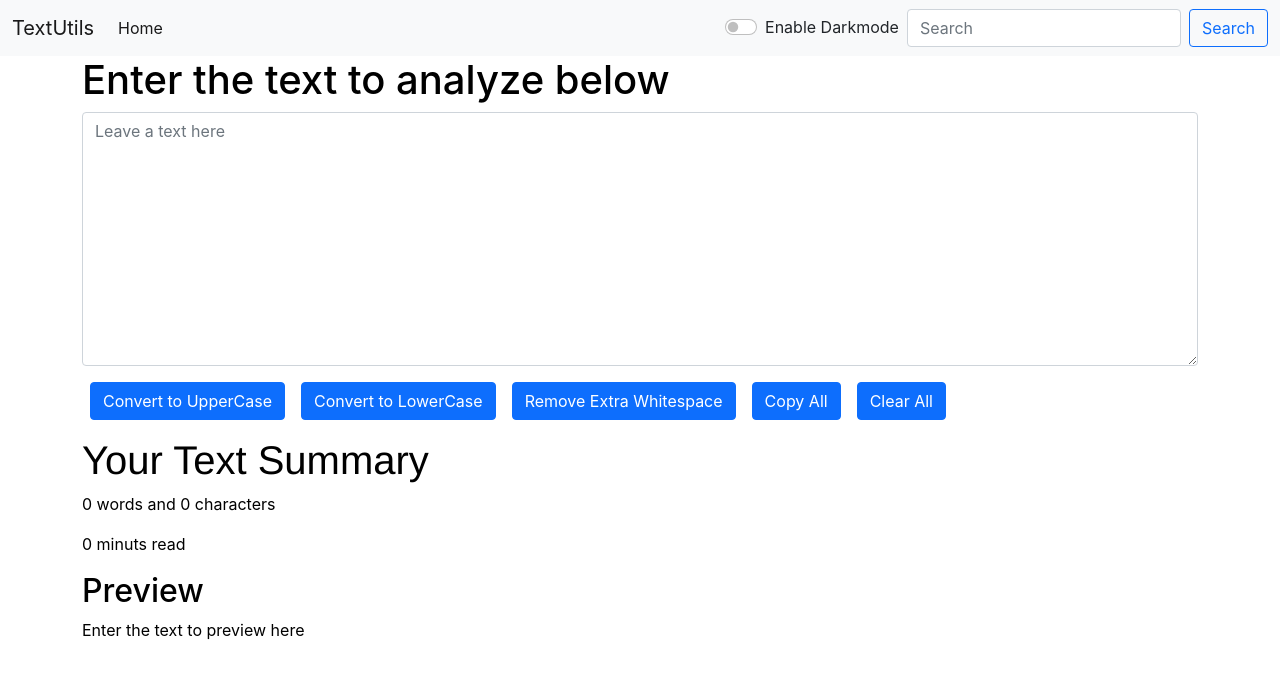
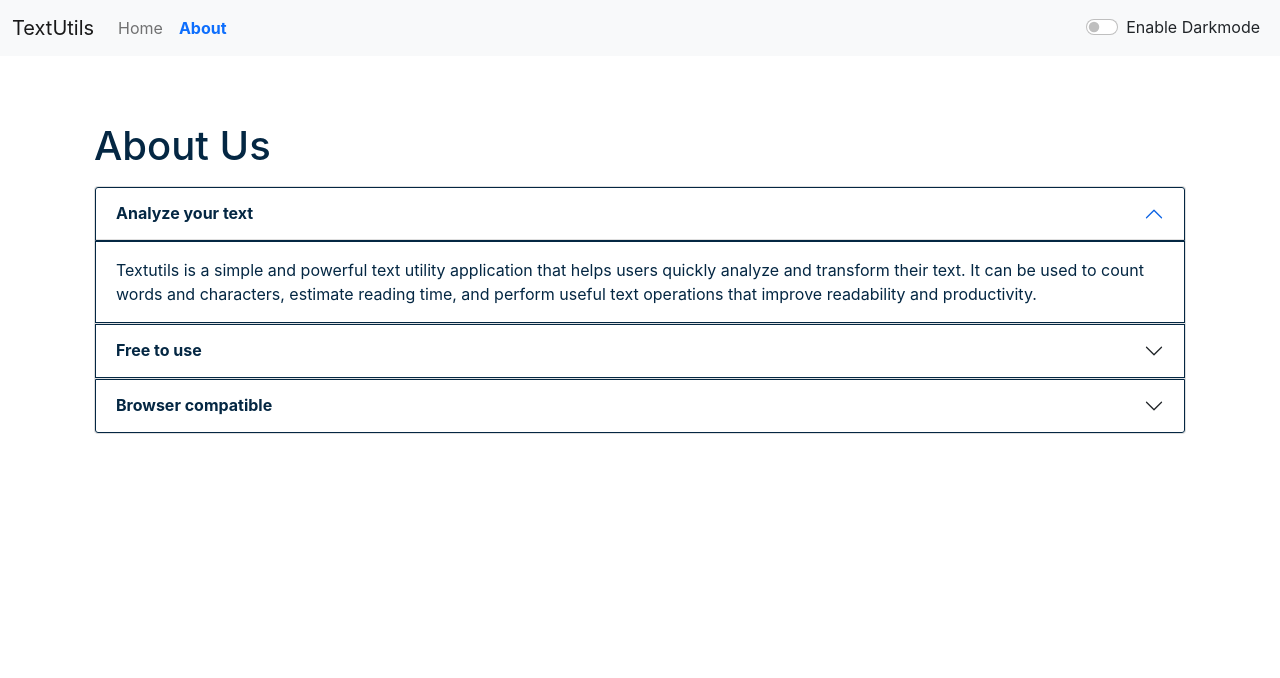
Before and after one commit to pratyushkumarmishra02/textutils-react, a React (Create React App) app: page /about in a window 1280 px wide. Shown: the top 678 px of the page. Built offline with nearby package versions, Linux system fonts and the light colour scheme.

Commit message:
2nd Commit

```diff
--- a/src/App.css
+++ b/src/App.css
@@ -43,3 +43,7 @@
 .textSummary{
   font-family: 'Franklin Gothic Medium', 'Arial Narrow', Arial, sans-serif;
 }
+.nav-link.active {
+  font-weight: bold;
+  color: #0d6efd !important;
+}
--- a/src/App.js
+++ b/src/App.js
@@ -1,11 +1,10 @@
-//import logo from './logo.svg';
 import React, { useState } from "react";
 import "./App.css";
-//import About from "./components/About";
+import About from "./components/About";
 import Navbar from "./components/Navbar";
 import TextForm from "./components/TextForm";
 import Alert from "./components/Alert";
-//import { Routes, Route } from "react-router";
+import { Routes, Route } from "react-router";
 
 function App() {
   const [mode, setMode] = useState("light");
@@ -51,22 +50,22 @@ function App() {
         text={text}
       />
       <Alert alert={alert} />
-      {/* <Routes>
+      <Routes>
         <Route
           path="/"
-          element={ */}
+          element={
             <TextForm
-              heading="Enter the text to analyze below"
+              heading="Try TextUtils - word counter,character counter,reading time,lowercase to uppercase,uppercase to lowercase,copy text"
               mode={mode}
               showAlert={showAlert}
             />
-          {/* }
+          }
         />
         <Route
           path="/about"
-          element={<div className="container">{<About />}</div>}
+          element={<div className="container">{<About mode={mode} />}</div>}
         />
-      </Routes> */}
+      </Routes>
     </>
   );
 }
--- a/src/components/About.js
+++ b/src/components/About.js
@@ -1,31 +1,15 @@
-import React, { useState } from "react";
+//import React, { useState } from "react";
 
-export default function About() {
-  const [myStyle, setMyStyle] = useState({
-    color: "black",
-    backgroundColor: "white",
-  });
-  const [btnText, setBtnText] = useState("Enable Dark Mode");
-
-  const toggleMode = () => {
-    if (myStyle.color === "black") {
-      setMyStyle({
-        color: "white",
-        backgroundColor: "black",
-        border: "2px solid black",
-      });
-      setBtnText("Enable Light Mode");
-    } else {
-      setMyStyle({
-        color: "black",
-        backgroundColor: "white",
-      });
-      setBtnText("Enable Dark Mode");
-    }
-  };
+export default function About(props) {
+  let myStyle = {
+    color:props.mode==="dark"?"white":"#042743",
+    backgroundColor:props.mode==="dark"?"#042743":"white",
+    border:"1px solid",
+    borderColor:props.mode==="dark"?"white":"#042743",
+  }
 
   return (
-    <div className="container my-3" style={myStyle}>
+    <div className="container my-3" style={{color:props.mode==="dark"?"white":"#042743",}}>
       <h1 className="my-3">About Us</h1>
       <div className="accordion" id="accordionExample">
         <div className="accordion-item">
@@ -39,7 +23,7 @@ export default function About() {
               aria-expanded="true"
               aria-controls="collapseOne"
             >
-              Accordion Item #1
+             <strong>Analyze your text</strong>
             </button>
           </h2>
           <div
@@ -48,14 +32,11 @@ export default function About() {
             data-bs-parent="#accordionExample"
           >
             <div className="accordion-body" style={myStyle}>
-              <strong>This is the first item’s accordion body.</strong> It is
-              shown by default, until the collapse plugin adds the appropriate
-              classes that we use to style each element. These classes control
-              the overall appearance, as well as the showing and hiding via CSS
-              transitions. You can modify any of this with custom CSS or
-              overriding our default variables. It’s also worth noting that just
-              about any HTML can go within the <code>.accordion-body</code>,
-              though the transition does limit overflow.
+              Textutils is a simple and
+              powerful text utility application that helps users quickly analyze
+              and transform their text. It can be used to count words and
+              characters, estimate reading time, and perform useful text
+              operations that improve readability and productivity.
             </div>
           </div>
         </div>
@@ -70,7 +51,7 @@ export default function About() {
               aria-expanded="false"
               aria-controls="collapseTwo"
             >
-              Accordion Item #2
+              <strong>Free to use</strong>
             </button>
           </h2>
           <div
@@ -79,14 +60,11 @@ export default function About() {
             data-bs-parent="#accordionExample"
           >
             <div className="accordion-body" style={myStyle}>
-              <strong>This is the second item’s accordion body.</strong> It is
-              hidden by default, until the collapse plugin adds the appropriate
-              classes that we use to style each element. These classes control
-              the overall appearance, as well as the showing and hiding via CSS
-              transitions. You can modify any of this with custom CSS or
-              overriding our default variables. It’s also worth noting that just
-              about any HTML can go within the <code>.accordion-body</code>,
-              though the transition does limit overflow.
+              Textutils is completely free to use,
+              making it a convenient tool for students, developers, writers, and
+              anyone who works with text regularly. It gives users access to
+              practical text-processing features without requiring paid software
+              or complex setup.
             </div>
           </div>
         </div>
@@ -101,7 +79,7 @@ export default function About() {
               aria-expanded="false"
               aria-controls="collapseThree"
             >
-              Accordion Item #3
+              <strong>Browser compatible</strong>
             </button>
           </h2>
           <div
@@ -110,25 +88,15 @@ export default function About() {
             data-bs-parent="#accordionExample"
           >
             <div className="accordion-body" style={myStyle}>
-              <strong>This is the third item’s accordion body.</strong> It is
-              hidden by default, until the collapse plugin adds the appropriate
-              classes that we use to style each element. These classes control
-              the overall appearance, as well as the showing and hiding via CSS
-              transitions. You can modify any of this with custom CSS or
-              overriding our default variables. It’s also worth noting that just
-              about any HTML can go within the <code>.accordion-body</code>,
-              though the transition does limit overflow.
+              Textutils is a web application
+              that runs directly in the browser, so users do not need to install
+              any extra software to use it. Because web apps are accessible
+              through compatible browsers across devices, Textutils is easy to
+              open and use on different systems.
             </div>
           </div>
         </div>
       </div>
-      <button
-        onClick={toggleMode}
-        type="button"
-        className="btn btn-success my-3"
-      >
-        {btnText}
-      </button>
     </div>
   );
 }
--- a/src/components/Alert.js
+++ b/src/components/Alert.js
@@ -6,13 +6,15 @@ export default function Alert(props) {
     return lower.charAt(0).toUpperCase() + lower.slice(1);
   };
   return (
-    props.alert && (
+    <div style={{height:"50px"}}>
+      {props.alert && (
       <div
         className={`alert alert-${props.alert.type} alert-dismissible fade show`}
         role="alert"
       >
         <strong>{capitalize(props.alert.type)}</strong>: {props.alert.msg}
       </div>
-    )
+    )}
+    </div>
   );
 }
--- a/src/components/Navbar.js
+++ b/src/components/Navbar.js
@@ -1,6 +1,6 @@
 import React from "react";
 import PropTypes from "prop-types";
-//import { Link, NavLink } from "react-router-dom";
+import { Link, NavLink } from "react-router-dom";
 
 export default function Navbar(props) {
   return (
@@ -8,13 +8,12 @@ export default function Navbar(props) {
       className={`navbar navbar-expand-lg navbar-${props.mode} bg-${props.mode}`}
     >
       <div className="container-fluid">
-        {/* <Link className="navbar-brand" to="/">
+        <Link className="navbar-brand" to="/">
           {props.title}
-        </Link> */}
-        <a className="navbar-brand" href="#">
+        </Link>
+        {/* <a className="navbar-brand" href="#">
           {props.title}
-        </a>
-
+        </a> */}
         <button
           className="navbar-toggler"
           type="button"
@@ -30,19 +29,21 @@ export default function Navbar(props) {
         <div className="collapse navbar-collapse" id="navbarSupportedContent">
           <ul className="navbar-nav me-auto mb-2 mb-lg-0">
             <li className="nav-item">
-              {/* <NavLink
+              <NavLink
                 to="/"
                 end
                 className={({ isActive }) =>
                   `nav-link ${isActive ? "active fw-bold text-primary" : ""}`
                 }
-              > */}
-              <a className="nav-link active" aria-current="page" href="#">
+              >
                 Home
-              </a>
+              </NavLink>
+              {/* <a className="nav-link active" aria-current="page" href="#">
+                Home
+              </a> */}
             </li>
 
-            {/* <li className="nav-item">
+            <li className="nav-item">
               <NavLink
                 to="/about"
                 className={({ isActive }) =>
@@ -51,7 +52,10 @@ export default function Navbar(props) {
               >
                 {props.aboutText}
               </NavLink>
-            </li> */}
+              {/* <a className="nav-link active" aria-current="page" href="#">
+                About
+              </a> */}
+            </li>
           </ul>
 
           <div
@@ -73,7 +77,7 @@ export default function Navbar(props) {
             </label>
           </div>
 
-          <form className="d-flex">
+          {/* <form className="d-flex">
             <input
               className="form-control me-2"
               type="search"
@@ -83,7 +87,7 @@ export default function Navbar(props) {
             <button className="btn btn-outline-primary" type="submit">
               Search
             </button>
-          </form>
+          </form> */}
         </div>
       </div>
     </nav>
--- a/src/components/TextForm.js
+++ b/src/components/TextForm.js
@@ -31,6 +31,7 @@ export default function TextForm(props) {
       let textArea = document.querySelector("#myBox");
       textArea.select();
       await navigator.clipboard.writeText(textArea.value);
+      window.getSelection().removeAllRanges();
     } catch (err) {
       console.error("Failed to copy text: ", err);
     }
@@ -47,7 +48,7 @@ export default function TextForm(props) {
         className="container"
         style={{ color: props.mode === "light" ? "black" : "white" }}
       >
-        <h1>{props.heading}</h1>
+        <h2 className="mb-3">{props.heading}</h2>
         <div className="mb-3">
           <textarea
             className="form-control"
@@ -62,19 +63,23 @@ export default function TextForm(props) {
             }}
           ></textarea>
         </div>
-        <button className="btn btn-primary mx-2" onClick={handleUpclick}>
+        <button disabled={text.length===0} className="btn btn-primary mx-2 my-1" onClick={handleUpclick}>
           Convert to UpperCase
         </button>
-        <button className="btn btn-primary mx-2" onClick={handleLoclick}>
+        <button disabled={text.length===0} className="btn btn-primary mx-2 my-1" onClick={handleLoclick}>
           Convert to LowerCase
         </button>
-        <button className="btn btn-primary mx-2" onClick={handleRmvExtWsclick}>
+        <button
+          disabled={text.length===0}
+          className="btn btn-primary mx-2 my-1"
+          onClick={handleRmvExtWsclick}
+        >
           Remove Extra Whitespace
         </button>
-        <button className="btn btn-primary mx-2" onClick={handleCopy}>
+        <button disabled={text.length===0} className="btn btn-primary mx-2 my-1" onClick={handleCopy}>
           Copy All
         </button>
-        <button className="btn btn-primary mx-2" onClick={handleClrclick}>
+        <button disabled={text.length===0} className="btn btn-primary mx-2 my-1" onClick={handleClrclick}>
           Clear All
         </button>
       </div>
@@ -89,7 +94,7 @@ export default function TextForm(props) {
         <p>{0.008 * wordCount} minuts read</p>
         <h2>Preview</h2>
         <p placeholder="Enter any text to preview that text here">
-          {text.length > 0 ? text : "Enter the text to preview here"}
+          {text.length > 0 ? text : "Nothing to preview!"}
         </p>
       </div>
     </>
```
Also changed, not shown: public/index.html (+14 -5 lines). Lines whose indentation alone changed are shown as unchanged.
